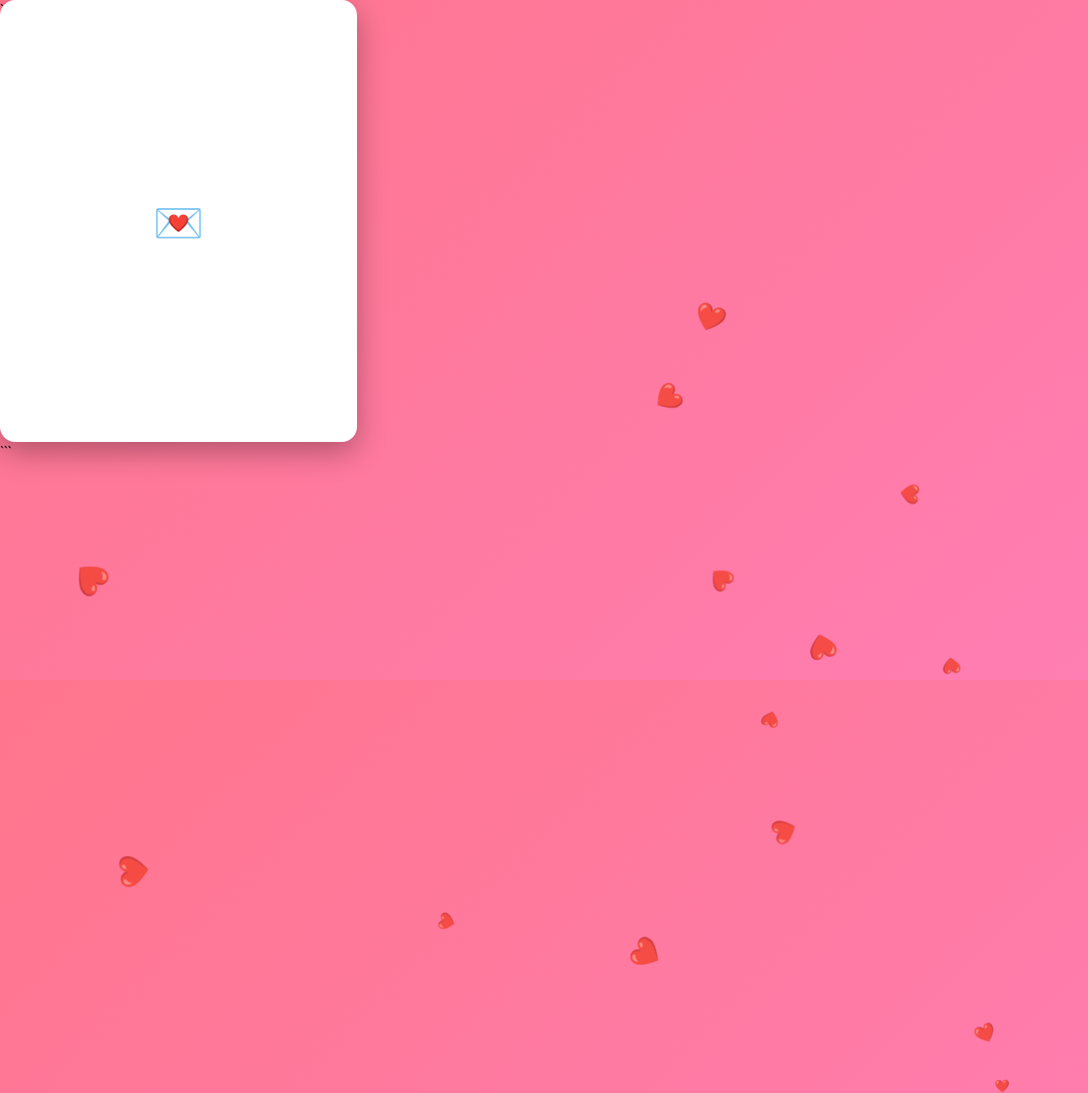
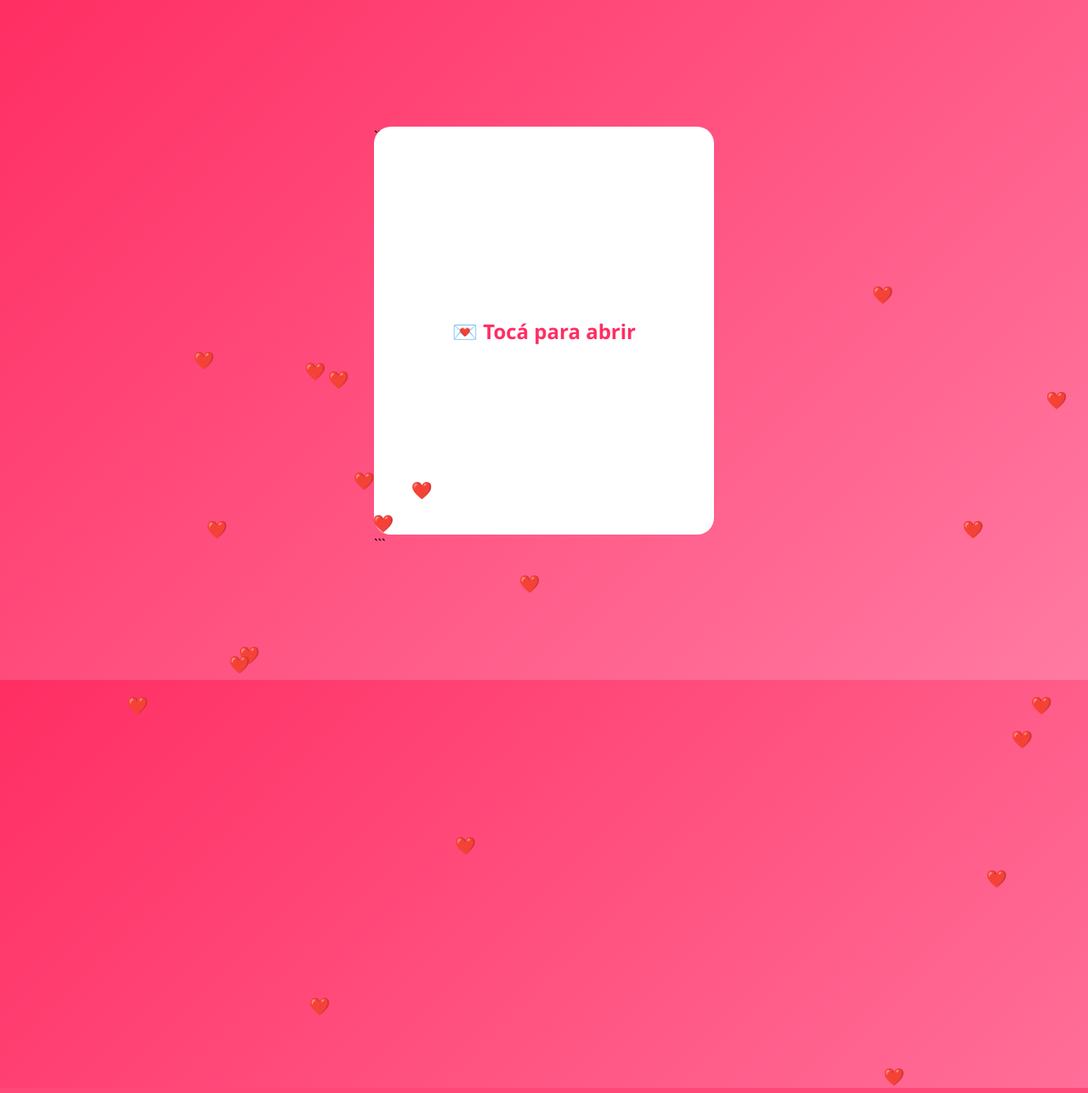
Before and after one commit to TotiManuel/WebRandom, a Flask app: page / in a window 1280 px wide. Shown: the whole page at 85% size. Run offline with Flask 3, Linux system fonts and the light colour scheme.

Commit message:
Intento app web

````diff
--- /dev/null
+++ b/static/sw.js
@@ -0,0 +1,6 @@
+self.addEventListener("install", e=>{
+    self.skipWaiting();
+});
+
+self.addEventListener("fetch", e=>{
+});
--- a/templates/home.html
+++ b/templates/home.html
@@ -3,129 +3,122 @@
 <html lang="es">
 <head>
 <meta charset="UTF-8">
+<meta name="viewport" content="width=device-width, initial-scale=1.0, user-scalable=no">
+<meta name="theme-color" content="#ff2e63">
+<title>Maki ❤️</title>
 
-<!-- Optimización mobile -->
+<!-- PWA -->
 
-<meta name="viewport" content="width=device-width, initial-scale=1, maximum-scale=1, user-scalable=no">
-<meta name="mobile-web-app-capable" content="yes">
-<meta name="apple-mobile-web-app-capable" content="yes">
-<meta name="apple-mobile-web-app-status-bar-style" content="black-translucent">
-
-<title>Para Maki ❤️</title>
+<link rel="manifest" href="/static/manifest.json">
 
 <style>
-/* Reset mobile */
 *{
     margin:0;
     padding:0;
     box-sizing:border-box;
-    -webkit-tap-highlight-color: transparent;
+    font-family: 'Segoe UI', sans-serif;
 }
 
 body{
-    font-family:'Segoe UI', sans-serif;
+    background: linear-gradient(135deg,#ff2e63,#ff7aa2);
     height:100vh;
-    width:100vw;
     overflow:hidden;
-    background:linear-gradient(135deg,#ff758c,#ff7eb3);
     display:flex;
     justify-content:center;
     align-items:center;
 }
 
-/* Corazones */
-.heart{
-    position:absolute;
-    color:white;
-    opacity:0.85;
-    animation:fall linear infinite;
-}
-@keyframes fall{
-    from{transform:translateY(-10vh) rotate(0);}
-    to{transform:translateY(110vh) rotate(360deg);}
+/* Carta */
+.container{
+    perspective:1000px;
 }
 
-/* Contenedor */
-.container{
-    width:92vw;
-    max-width:420px;
-    perspective:1200px;
+.card{
+    width:90vw;
+    max-width:400px;
+    height:60vh;
+    position:relative;
+    transform-style:preserve-3d;
+    transition:1s;
 }
 
-/* Carta */
-.envelope{
-    position:relative;
+.card.open{
+    transform:rotateY(180deg);
+}
+
+.front, .inside{
+    position:absolute;
     width:100%;
-    height:65vh;
+    height:100%;
+    border-radius:20px;
+    backface-visibility:hidden;
+    display:flex;
+    justify-content:center;
+    align-items:center;
+    padding:20px;
+    text-align:center;
+}
+
+.front{
+    background:white;
     cursor:pointer;
 }
 
-.front, .back{
-    position:absolute;
-    width:100%;
-    height:100%;
-    border-radius:18px;
-    backface-visibility:hidden;
-    transition:1.3s;
+.front h2{
+    color:#ff2e63;
 }
 
-/* Frente */
-.front{
-    background:white;
-    display:flex;
-    justify-content:center;
-    align-items:center;
-    font-size:3em;
-    color:#ff4b7d;
-    box-shadow:0 12px 35px rgba(0,0,0,0.3);
+.inside{
+    background:#fff0f5;
+    transform:rotateY(180deg);
+    flex-direction:column;
 }
 
-/* Interior */
-.back{
-    background:rgba(255,255,255,0.2);
-    backdrop-filter:blur(20px);
-    transform:rotateY(180deg);
-    color:white;
-    padding:25px 20px;
-    text-align:center;
-    display:flex;
-    flex-direction:column;
-    justify-content:center;
+.inside h1{
+    color:#ff2e63;
+    font-size:28px;
+    margin-bottom:10px;
 }
 
-/* Animación */
-.envelope.open .front{
-    transform:rotateY(180deg);
-}
-.envelope.open .back{
-    transform:rotateY(360deg);
+.inside p{
+    font-size:18px;
+    color:#444;
 }
 
-h1{
-    font-size:1.5em;
-    margin-bottom:15px;
+/* corazones */
+.heart{
+    position:absolute;
+    color:red;
+    animation:fall linear infinite;
+    font-size:20px;
 }
 
-p{
-    font-size:1em;
-    line-height:1.6;
+@keyframes fall{
+    from{
+        transform:translateY(-10vh);
+    }
+    to{
+        transform:translateY(110vh);
+    }
 }
 
-/* Botón opcional */
-.btn{
-    margin-top:15px;
-    padding:10px;
-    border-radius:30px;
-    border:none;
-    font-size:1em;
-    background:white;
-    color:#ff4b7d;
+/* pantalla completa tipo app */
+html, body{
+    height:100%;
 }
 
-/* Pantalla completa al cargar */
-.fullscreen{
+/* botón instalar */
+.install-btn{
     position:fixed;
-    inset:0;
+    bottom:20px;
+    right:20px;
+    background:#ff2e63;
+    color:white;
+    border:none;
+    padding:12px 18px;
+    border-radius:50px;
+    font-size:16px;
+    display:none;
 }
 </style>
 
@@ -133,75 +126,66 @@ p{
 
 <body>
 
-<div class="container fullscreen">
-    <div class="envelope" onclick="abrirCarta(this)">
-        <div class="front">💌</div>
+<div class="container">
+    <div class="card" id="card">
+        <div class="front" onclick="openCard()">
+            <h2>💌 Tocá para abrir</h2>
+        </div>
 
 ```
-    <div class="back">
-        <h1>Macarena ❤️</h1>
-
+    <div class="inside">
+        <h1>Maki ❤️</h1>
         <p>
-            Maki, cada día que paso con vos es especial.
-            Me encanta cómo sos, tu energía y lo bien que me hacés sentir.
+            Desde que llegaste a mi vida todo es más lindo.<br><br>
+            Me encanta cada momento con vos.<br>
+            Sos especial, única y quiero seguir creando recuerdos juntos.<br><br>
+            Te quiero muchísimo 💕
         </p>
-
-        <p>
-            Gracias por compartir este tiempo conmigo.
-            Quiero seguir conociéndote, riéndonos y viviendo momentos lindos juntos.
-        </p>
-
-        <p>
-            Me hacés muy feliz 💖
-        </p>
-
-        <button class="btn">Siempre vos</button>
     </div>
 </div>
 ```
 
 </div>
 
-<audio id="musica" loop>
-<source src="https://cdn.pixabay.com/audio/2022/03/15/audio_1a8caa06f5.mp3">
-</audio>
+<button class="install-btn" id="installBtn">Instalar ❤️</button>
 
 <script>
-
-/* Pantalla completa */
-window.onload=()=>{
-    if(document.documentElement.requestFullscreen){
-        document.documentElement.requestFullscreen().catch(()=>{});
-    }
-};
-
-/* Carta + música */
-function abrirCarta(el){
-    el.classList.toggle("open");
-
-    let audio=document.getElementById("musica");
-    if(audio.paused){
-        audio.play();
-    }
+function openCard(){
+    document.getElementById("card").classList.toggle("open");
 }
 
-/* Corazones optimizados */
-function crearCorazon(){
-    const heart=document.createElement("div");
-    heart.className="heart";
+/* corazones */
+function createHearts(){
+    const heart = document.createElement("div");
+    heart.classList.add("heart");
     heart.innerHTML="❤️";
+    heart.style.left = Math.random()*100+"vw";
+    heart.style.animationDuration = (Math.random()*3+3)+"s";
+    document.body.appendChild(heart);
 
-    heart.style.left=Math.random()*100+"vw";
-    heart.style.animationDuration=(4+Math.random()*4)+"s";
-    heart.style.fontSize=(14+Math.random()*20)+"px";
+    setTimeout(()=>{heart.remove()},6000);
+}
+setInterval(createHearts,300);
 
-    document.body.appendChild(heart);
-    setTimeout(()=>heart.remove(),9000);
+/* PWA instalar */
+let deferredPrompt;
+const btn = document.getElementById("installBtn");
+
+window.addEventListener("beforeinstallprompt", (e)=>{
+    e.preventDefault();
+    deferredPrompt = e;
+    btn.style.display="block";
+});
+
+btn.addEventListener("click", async ()=>{
+    btn.style.display="none";
+    deferredPrompt.prompt();
+});
+
+/* service worker */
+if("serviceWorker" in navigator){
+    navigator.serviceWorker.register("/static/sw.js");
 }
-
-/* Menos consumo batería */
-setInterval(crearCorazon,450);
-
 </script>
 
 </body>
````
Also changed, not shown: static/icon.png (added), static/manifest.json (added).
